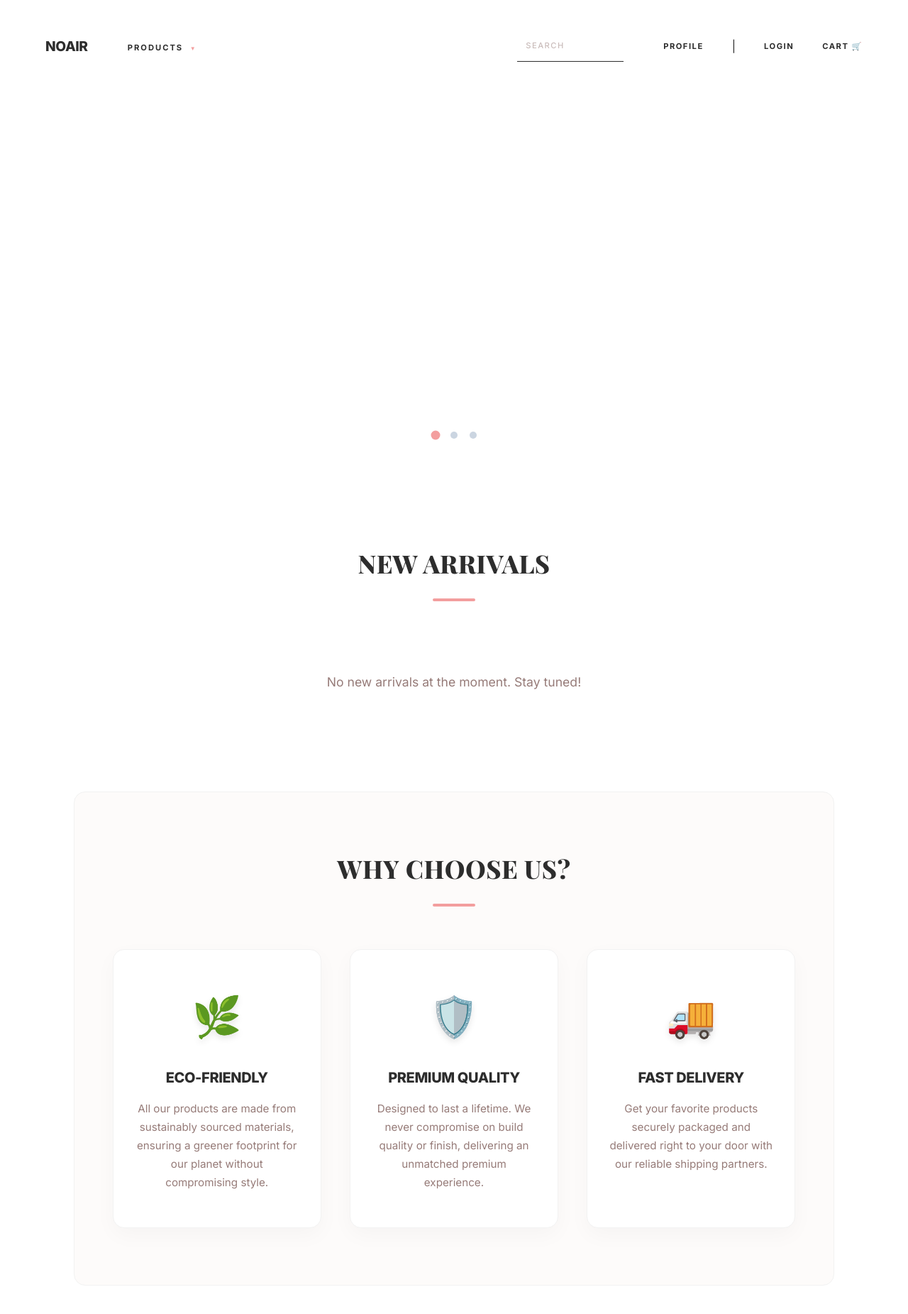
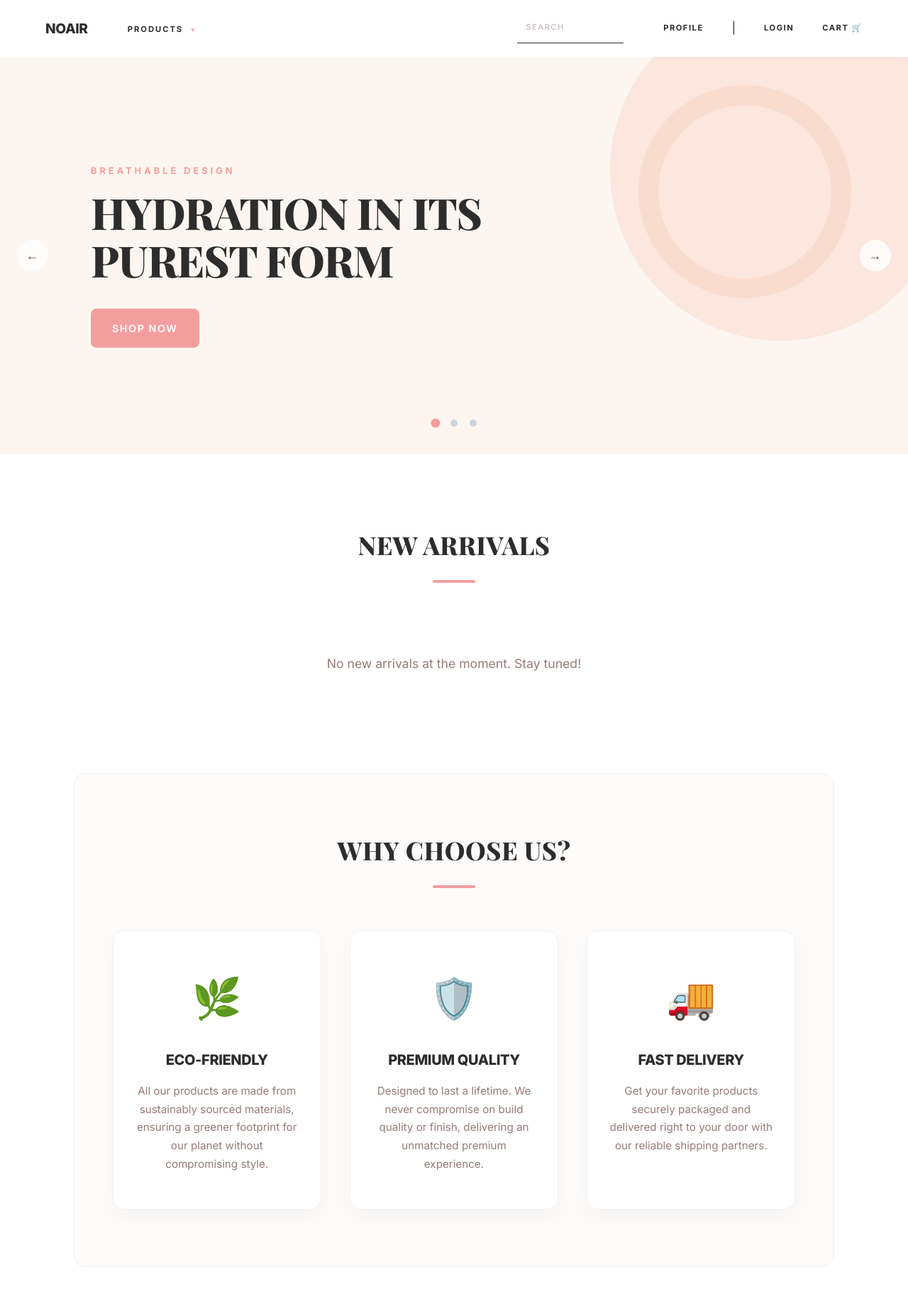
Before and after one commit to Milokaukau/web-based, a PHP site: page /pages/home.php in a window 1280 px wide. Shown: the top 1851 px of the page at 71% size. Run offline with PHP 8.4, Linux system fonts and the light colour scheme; data that the repository does not hold is empty.

Commit message:
Implemented search function, home banner slider

```diff
--- a/components/header.php
+++ b/components/header.php
@@ -15,11 +15,11 @@ $wishlistCount = isset($_SESSION['wishlist']) ? count($_SESSION['wishlist']) : 0
 $cartCount = 0;
 if (isset($_SESSION['cart']) && is_array($_SESSION['cart'])) {
     foreach ($_SESSION['cart'] as $item) {
-        $cartCount += $item['qty'] ?? 0; // Added null coalesce to prevent 'undefined index'
+        $cartCount += $item['qty'] ?? 0;
     }
 }
 
-$categories = getAllCategories() ?: []; // Ensure it's at least an empty array
+$categories = getAllCategories() ?: [];
 ?>
 
 <!DOCTYPE html>
@@ -27,7 +27,7 @@ $categories = getAllCategories() ?: []; // Ensure it's at least an empty array
     <head>
         <meta charset="UTF-8">
         <meta name="viewport" content="width=device-width, initial-scale=1.0">
-        <title> <?= 'NOAIR | '.($_title ?? 'NOAIR') ?></title>
+        <title><?= 'NOAIR | ' . ($_title ?? 'NOAIR') ?></title>
         <script src="https://cdnjs.cloudflare.com/ajax/libs/jquery/3.7.1/jquery.min.js"></script>
         <link rel="stylesheet" href="/css/style.css">
         <link rel="stylesheet" href="/css/auth.css">
@@ -42,11 +42,10 @@ $categories = getAllCategories() ?: []; // Ensure it's at least an empty array
                 <div class="dropdown-content">
 <?php foreach ($categories as $cat): ?>
     <?php
-        $catId = is_object($cat) ? $cat->id : $cat['id'];
+        $catId   = is_object($cat) ? $cat->id   : $cat['id'];
         $catName = is_object($cat) ? $cat->name : $cat['name'];
-
         $first_prod = getFirstProductByCategory($catId);
-        $target_id = $first_prod ? (is_object($first_prod) ? $first_prod->id : $first_prod['id']) : 1;
+        $target_id  = $first_prod ? (is_object($first_prod) ? $first_prod->id : $first_prod['id']) : 1;
     ?>
     <a href="/pages/product.php?id=<?= $target_id ?>">
         <?= htmlspecialchars(ucfirst($catName)) ?>
@@ -57,9 +56,10 @@ $categories = getAllCategories() ?: []; // Ensure it's at least an empty array
         </div>
 
         <div class="header-right">
+            <!-- Search: name="q" matches search.php, press Enter submits -->
             <div class="search-wrapper">
                 <form class="search-form" action="/pages/search.php" method="GET">
-                    <input type="text" name="query" placeholder="SEARCH">
+                    <input type="text" name="q" placeholder="SEARCH" autocomplete="off">
                 </form>
             </div>
 
@@ -74,12 +74,10 @@ $categories = getAllCategories() ?: []; // Ensure it's at least an empty array
                     <a href="/pages/cart.php" class="cart-link">
                         CART 🛒 <span class="cart-count"><?= $cartCount > 0 ? $cartCount : "" ?></span>
                     </a>
-
                 <?php elseif(isAdmin()): ?>
                     <a href="/pages/admin/dashboard.php">DASHBOARD</a>
                     <span>|</span>
                     <a href="/pages/logout.php">LOGOUT</a>
-
                 <?php else: ?>
                     <a href="/pages/login.php">PROFILE</a>
                     <span>|</span>
--- a/css/components/home.css
+++ b/css/components/home.css
@@ -1,12 +1,11 @@
 @import url('https://fonts.googleapis.com/css2?family=Playfair+Display:wght@700;800&display=swap');
 
-/* --- Hero Slider --- */
+/* ── Hero Slider ─────────────────────────────────────────────────── */
 .hero-slider-section {
     position: relative;
     width: 100%;
     height: 70vh;
     min-height: 500px;
-    background: var(--white, #fff);
     overflow: hidden;
 }
 
@@ -21,26 +20,99 @@
     width: 100%;
     height: 100%;
     position: absolute;
-    top: 0;
-    left: 0;
-    animation: fadeSlide 1s ease-in-out;
+    top: 0; left: 0;
+    animation: fadeSlide 0.8s ease-in-out;
 }
 
-.slide-background {
-    position: absolute;
-    width: 100%;
-    height: 100%;
-    z-index: 1;
-    /* You can replace this with background-image: url() via inline CSS dynamically later */
+.slide.active { display: block; }
+
+@keyframes fadeSlide {
+    from { opacity: 0; transform: translateX(30px); }
+    to   { opacity: 1; transform: translateX(0); }
 }
 
+/* ── Slide backgrounds ───────────────────────────────────────────── */
+.slide-bg {
+    position: absolute;
+    inset: 0;
+    z-index: 1;
+}
+
+/* Slide 1: warm coral */
+.slide-bg-1 { background-color: #fdf6f0; }
+
+.s1-blob {
+    position: absolute;
+    right: -60px; top: -80px;
+    width: 480px; height: 480px;
+    border-radius: 50%;
+    background: #f8d5c8;
+    opacity: 0.45;
+}
+
+.s1-ring {
+    position: absolute;
+    right: 80px; top: 40px;
+    width: 300px; height: 300px;
+    border-radius: 50%;
+    border: 28px solid #f5bfac;
+    opacity: 0.3;
+}
+
+/* Slide 2: soft dusty blue */
+.slide-bg-2 { background-color: #eef2f7; }
+
+.s2-ring {
+    position: absolute;
+    right: 60px; top: -60px;
+    width: 420px; height: 420px;
+    border-radius: 50%;
+    border: 2px solid #8aaec9;
+    opacity: 0.35;
+}
+
+.s2-glow {
+    position: absolute;
+    right: 120px; top: 80px;
+    width: 200px; height: 200px;
+    border-radius: 50%;
+    background: #8aaec9;
+    opacity: 0.15;
+}
+
+/* Slide 3: sage green */
+.slide-bg-3 { background-color: #f4f7f2; }
+
+.s3-svg {
+    position: absolute;
+    right: 0; top: 0;
+    width: 60%; height: 100%;
+}
+
+/* ── Slide content ───────────────────────────────────────────────── */
 .slide-content {
     position: absolute;
     z-index: 2;
     top: 50%;
     left: 10%;
     transform: translateY(-50%);
-    max-width: 600px;
+    max-width: 560px;
+}
+
+.slide-tag {
+    font-size: 0.8rem;
+    letter-spacing: 4px;
+    color: var(--main-coral, #F39E9E);
+    margin-bottom: 14px;
+    font-weight: 700;
+    text-transform: uppercase;
+}
+
+.slide-desc {
+    font-size: 0.95rem;
+    color: var(--text-muted, #967B78);
+    line-height: 1.7;
+    margin: -16px 0 28px;
 }
 
 .slide-content h2 {
@@ -53,19 +125,11 @@
     text-transform: uppercase;
 }
 
-.slide-content p {
-    font-size: 0.85rem;
-    letter-spacing: 4px;
-    color: var(--main-coral, #F39E9E);
-    margin-bottom: 15px;
-    font-weight: 700;
-}
-
 .primary-btn-link {
     display: inline-block;
     padding: 16px 35px;
     background-color: var(--main-coral, #F39E9E);
-    color: var(--white, #ffffff);
+    color: #fff;
     font-size: 0.9rem;
     font-weight: 700;
     letter-spacing: 1.5px;
@@ -79,15 +143,21 @@
     transform: translateY(-3px);
 }
 
-@keyframes fadeSlide {
-    from { opacity: 0.4; }
-    to { opacity: 1; }
+.outline-coral-btn {
+    background: transparent !important;
+    border: 2px solid #F39E9E;
+    color: #F39E9E !important;
 }
 
-/* Slider Dots */
+.outline-coral-btn:hover {
+    background: #F39E9E !important;
+    color: #fff !important;
+}
+
+/* ── Dots ────────────────────────────────────────────────────────── */
 .slider-dots {
     position: absolute;
-    bottom: 40px;
+    bottom: 32px;
     width: 100%;
     text-align: center;
     z-index: 10;
@@ -95,8 +165,7 @@
 
 .dot {
     cursor: pointer;
-    height: 10px;
-    width: 10px;
+    height: 10px; width: 10px;
     margin: 0 6px;
     background-color: #cbd5e1;
     border-radius: 50%;
@@ -109,8 +178,32 @@
     transform: scale(1.3);
 }
 
+/* ── Arrow buttons ───────────────────────────────────────────────── */
+.slider-arrow {
+    position: absolute;
+    top: 50%;
+    transform: translateY(-50%);
+    z-index: 10;
+    background: rgba(255,255,255,0.8);
+    border: none;
+    width: 44px; height: 44px;
+    border-radius: 50%;
+    font-size: 18px;
+    cursor: pointer;
+    color: #555;
+    transition: background 0.2s, transform 0.2s;
+    display: flex; align-items: center; justify-content: center;
+}
 
-/* --- Section Formatting --- */
+.slider-arrow:hover {
+    background: #fff;
+    transform: translateY(-50%) scale(1.1);
+}
+
+.arrow-prev { left: 24px; }
+.arrow-next { right: 24px; }
+
+/* ── Section formatting ──────────────────────────────────────────── */
 .section-container {
     max-width: 1200px;
     margin: 100px auto;
@@ -133,14 +226,13 @@
 }
 
 .section-header .line {
-    width: 60px;
-    height: 4px;
+    width: 60px; height: 4px;
     background-color: var(--main-coral, #F39E9E);
     margin: 20px auto 0;
     border-radius: 2px;
 }
 
-/* --- New Arrivals Grid --- */
+/* ── Product grid ────────────────────────────────────────────────── */
 .new-arrival-grid {
     display: grid;
     grid-template-columns: repeat(4, 1fr);
@@ -168,71 +260,55 @@
     border-radius: 8px;
     margin-bottom: 20px;
     display: flex;
-    align-items: center;
-    justify-content: center;
+    align-items: center; justify-content: center;
     overflow: hidden;
 }
 
 .img-wrapper img {
-    max-width: 85%;
-    max-height: 85%;
+    max-width: 85%; max-height: 85%;
     object-fit: contain;
     transition: transform 0.4s ease;
 }
 
-.product-card:hover .img-wrapper img {
-    transform: scale(1.05);
-}
+.product-card:hover .img-wrapper img { transform: scale(1.05); }
 
 .tag-container {
     position: absolute;
-    top: 10px;
-    left: 10px;
-    display: flex;
-    flex-direction: column;
-    gap: 5px;
+    top: 10px; left: 10px;
+    display: flex; flex-direction: column; gap: 5px;
     z-index: 2;
 }
 
 .product-tag {
-    font-size: 0.65rem;
-    font-weight: 800;
-    padding: 5px 12px;
-    border-radius: 4px;
-    color: var(--white, #fff);
-    text-transform: uppercase;
-    letter-spacing: 1px;
+    font-size: 0.65rem; font-weight: 800;
+    padding: 5px 12px; border-radius: 4px;
+    color: #fff; text-transform: uppercase; letter-spacing: 1px;
 }
 
-.tag-new { background-color: var(--main-coral, #F39E9E); }
+.tag-new      { background-color: var(--main-coral, #F39E9E); }
 .tag-sold-out { background-color: #94a3b8; }
 
-.product-info-row {
-    text-align: center;
-}
+.product-info-row { text-align: center; }
 
 .product-name {
-    margin: 0 0 6px 0;
-    font-size: 1.1rem;
-    font-weight: 700;
+    margin: 0 0 6px;
+    font-size: 1.1rem; font-weight: 700;
     color: var(--text-dark, #2D2D2D);
 }
 
 .product-cat {
-    margin: 0 0 12px 0;
+    margin: 0 0 12px;
     font-size: 0.85rem;
     color: var(--text-muted, #967B78);
-    text-transform: uppercase;
-    letter-spacing: 0.5px;
+    text-transform: uppercase; letter-spacing: 0.5px;
 }
 
 .product-price {
-    font-weight: 800;
-    font-size: 1.15rem;
+    font-weight: 800; font-size: 1.15rem;
     color: var(--main-coral, #F39E9E);
 }
 
-/* --- Why Choose Us --- */
+/* ── Why Choose Us ───────────────────────────────────────────────── */
 .why-choose-us {
     background-color: var(--bg-soft, #FDFBFA);
     padding: 80px 5%;
@@ -256,32 +332,26 @@
     transition: transform 0.3s ease;
 }
 
-.feature-item:hover {
-    transform: translateY(-8px);
-}
+.feature-item:hover { transform: translateY(-8px); }
 
 .feature-icon {
     font-size: 3.5rem;
     margin-bottom: 25px;
-    /* Optional: use a coral drop shadow to make emojis pop */
-    text-shadow: 0 4px 10px rgba(0,0,0,0.1);
 }
 
 .feature-item h4 {
-    font-size: 1.25rem;
-    font-weight: 800;
+    font-size: 1.25rem; font-weight: 800;
     color: var(--text-dark, #2D2D2D);
-    margin: 0 0 15px 0;
+    margin: 0 0 15px;
 }
 
 .feature-item p {
     font-size: 0.95rem;
     color: var(--text-muted, #967B78);
-    line-height: 1.7;
-    margin: 0;
+    line-height: 1.7; margin: 0;
 }
 
-/* Responsive */
+/* ── Responsive ──────────────────────────────────────────────────── */
 @media (max-width: 900px) {
     .new-arrival-grid { grid-template-columns: repeat(2, 1fr); }
 }
@@ -290,8 +360,11 @@
     .slide-content h2 { font-size: 2.5rem; }
     .hero-slider-section { height: 60vh; min-height: 400px; }
     .section-container { margin: 60px auto; }
+    .slider-arrow { display: none; }
 }
 
 @media (max-width: 600px) {
     .new-arrival-grid { grid-template-columns: 1fr; }
+    .slide-content { left: 6%; }
+    .slide-content h2 { font-size: 2rem; }
 }
--- a/css/style.css
+++ b/css/style.css
@@ -9,6 +9,7 @@
 @import url("components/payment.css");
 @import url("components/wishlist.css");
 @import url("components/shop.css");
+@import url("components/search.css");
 
 /* --- 2. GLOBAL VARIABLES --- */
 :root {
--- a/pages/home.php
+++ b/pages/home.php
@@ -9,62 +9,87 @@ require $project_root."components/header.php";
 ?>
 
 <link rel="stylesheet" href="../css/style.css">
+<link rel="stylesheet" href="../css/home.css">
 
 <div class="home-page-container">
-    <!-- Dynamic Photos Slider (Hero Section) -->
+
+    <!-- Hero Slider -->
     <section class="hero-slider-section">
         <div class="hero-carousel">
-            <!-- Slide 1 -->
-            <div class="slide active">
-                <div class="slide-background" style="background-color: var(--bg-soft, #FDFBFA);"></div>
+
+            <!-- Slide 1: Brand hero — Warm Coral -->
+            <div class="slide active" id="slide-1">
+                <div class="slide-bg slide-bg-1">
+                    <div class="s1-blob"></div>
+                    <div class="s1-ring"></div>
+                </div>
                 <div class="slide-content">
-                    <p>BREATHABLE DESIGN</p>
-                    <h2>Hydration in its purest form</h2>
+                    <p class="slide-tag">BREATHABLE DESIGN</p>
+                    <h2>Hydration in its<br>purest form</h2>
                     <a href="/pages/shop.php" class="primary-btn-link">SHOP NOW</a>
                 </div>
             </div>
 
-            <!-- Slide 2 -->
-            <div class="slide">
-                <div class="slide-background" style="background-color: #faf5f5;"></div>
+            <!-- Slide 2: Bottle Pro Max — Dark Charcoal -->
+            <div class="slide" id="slide-2">
+                <div class="slide-bg slide-bg-2">
+                    <div class="s2-ring"></div>
+                    <div class="s2-glow"></div>
+                </div>
                 <div class="slide-content">
-                    <p>CRAFTED FOR EVERYDAY</p>
-                    <h2>Premium Urban Quality</h2>
-                    <a href="/pages/shop.php" class="primary-btn-link">VIEW COLLECTION</a>
+                    <p class="slide-tag" style="color:#5a8aad;">PREMIUM SERIES</p>
+                    <h2>Bottle<br>Pro Max</h2>
+                    <p class="slide-desc">Ultimate hydration, elevated.<br>Built for those who demand more.</p>
+                    <a href="/pages/product.php?id=1" class="primary-btn-link" style="background:#5a8aad;">DISCOVER — RM24.90</a>
                 </div>
             </div>
 
-            <!-- Slide 3 -->
-            <div class="slide">
-                <div class="slide-background" style="background-color: #f6f8fb;"></div>
+            <!-- Slide 3: Bottle LiteFlow — Sage Green -->
+            <div class="slide" id="slide-3">
+                <div class="slide-bg slide-bg-3">
+                    <svg class="s3-svg" viewBox="0 0 700 500" fill="none" preserveAspectRatio="xMaxYMid slice">
+                        <line x1="700" y1="0"   x2="0"   y2="500" stroke="#b5c9b7" stroke-width="1.5" opacity="0.4"/>
+                        <line x1="700" y1="80"  x2="80"  y2="500" stroke="#b5c9b7" stroke-width="1.5" opacity="0.3"/>
+                        <line x1="700" y1="160" x2="160" y2="500" stroke="#b5c9b7" stroke-width="1.5" opacity="0.2"/>
+                        <line x1="700" y1="240" x2="240" y2="500" stroke="#b5c9b7" stroke-width="1"   opacity="0.15"/>
+                        <circle cx="540" cy="250" r="180" stroke="#7a9e7e" stroke-width="2" fill="none" opacity="0.2"/>
+                        <circle cx="540" cy="250" r="110" fill="#7a9e7e" opacity="0.08"/>
+                        <circle cx="540" cy="250" r="50"  fill="#7a9e7e" opacity="0.1"/>
+                    </svg>
+                </div>
                 <div class="slide-content">
-                    <p>FOR A GREENER FUTURE</p>
-                    <h2>Sustainable Materials</h2>
-                    <a href="/pages/shop.php" class="primary-btn-link">LEARN MORE</a>
+                    <p class="slide-tag" style="color:#7a9e7e;">EVERYDAY ESSENTIAL</p>
+                    <h2>Bottle<br>LiteFlow</h2>
+                    <p class="slide-desc">Simple hydration, everyday comfort.<br>Lightweight design for every routine.</p>
+                    <a href="/pages/product.php?id=2" class="primary-btn-link" style="background:#7a9e7e;">DISCOVER — RM15.90</a>
                 </div>
             </div>
+
         </div>
 
-        <!-- Navigation Dots -->
+        <!-- Dot navigation -->
         <div class="slider-dots">
-            <span class="dot active" onclick="currentSlide(1)"></span>
-            <span class="dot" onclick="currentSlide(2)"></span>
-            <span class="dot" onclick="currentSlide(3)"></span>
+            <span class="dot active" onclick="goToSlide(0)"></span>
+            <span class="dot"        onclick="goToSlide(1)"></span>
+            <span class="dot"        onclick="goToSlide(2)"></span>
         </div>
+
+        <!-- Arrow navigation -->
+        <button class="slider-arrow arrow-prev" onclick="changeSlide(-1)" aria-label="Previous slide">&#8592;</button>
+        <button class="slider-arrow arrow-next" onclick="changeSlide(1)"  aria-label="Next slide">&#8594;</button>
     </section>
 
-    <!-- New Arrivals Section -->
+    <!-- New Arrivals -->
     <section class="section-container">
         <div class="section-header">
             <h3>New Arrivals</h3>
             <div class="line"></div>
         </div>
-
         <div class="new-arrival-grid">
             <?php if(isset($arr) && count($arr) > 0): ?>
                 <?php foreach($arr as $row): ?>
                     <div class="product-card">
-                        <a href="product.php?id=<?= $row->id ?>" class="product-link" style="text-decoration: none;">
+                        <a href="product.php?id=<?= $row->id ?>" class="product-link" style="text-decoration:none;">
                             <div class="img-wrapper">
                                 <div class="tag-container">
                                     <?php if ($row->stock <= 0): ?>
@@ -73,7 +98,6 @@ require $project_root."components/header.php";
                                         <span class="product-tag tag-new">NEW</span>
                                     <?php endif; ?>
                                 </div>
-                                <!-- Fixed Image Path with fallback -->
                                 <img src="<?= !empty($row->photo) ? '../' . htmlspecialchars($row->photo) : 'https://placehold.co/600x600/FDFBFA/F39E9E?text=' . urlencode($row->name) ?>"
                                      alt="<?= htmlspecialchars($row->name) ?>">
                             </div>
@@ -86,14 +110,14 @@ require $project_root."components/header.php";
                     </div>
                 <?php endforeach; ?>
             <?php else: ?>
-                <div class="empty-state" style="text-align: center; width: 100%; grid-column: 1 / -1; padding: 40px 0;">
-                    <p style="color: var(--text-muted); font-size: 1.1rem;">No new arrivals at the moment. Stay tuned!</p>
+                <div class="empty-state" style="text-align:center;width:100%;grid-column:1/-1;padding:40px 0;">
+                    <p style="color:var(--text-muted);font-size:1.1rem;">No new arrivals at the moment. Stay tuned!</p>
                 </div>
             <?php endif; ?>
         </div>
     </section>
 
-    <!-- Why Choose Us? Section -->
+    <!-- Why Choose Us -->
     <section class="section-container">
         <div class="why-choose-us">
             <div class="section-header">
@@ -121,4 +145,30 @@ require $project_root."components/header.php";
     </section>
 
 </main>
+
 <?php require $project_root."components/footer.php"; ?>
+
+<script>
+let current = 0;
+const slides = document.querySelectorAll('.slide');
+const dots   = document.querySelectorAll('.dot');
+let timer    = null;
+
+function showSlide(n) {
+    slides[current].classList.remove('active');
+    dots[current].classList.remove('active');
+    current = (n + slides.length) % slides.length;
+    slides[current].classList.add('active');
+    dots[current].classList.add('active');
+}
+
+function goToSlide(n)   { showSlide(n); resetTimer(); }
+function changeSlide(n) { showSlide(current + n); resetTimer(); }
+
+function resetTimer() {
+    clearInterval(timer);
+    timer = setInterval(() => showSlide(current + 1), 5000);
+}
+
+timer = setInterval(() => showSlide(current + 1), 5000);
+</script>
```
Also changed, not shown: css/components/search.css (added, +152 -0 lines), database/search.php (added, +40 -0 lines), logic/search.php (added, +14 -0 lines), pages/search.php (added, +74 -0 lines). Lines whose indentation alone changed are shown as unchanged.
